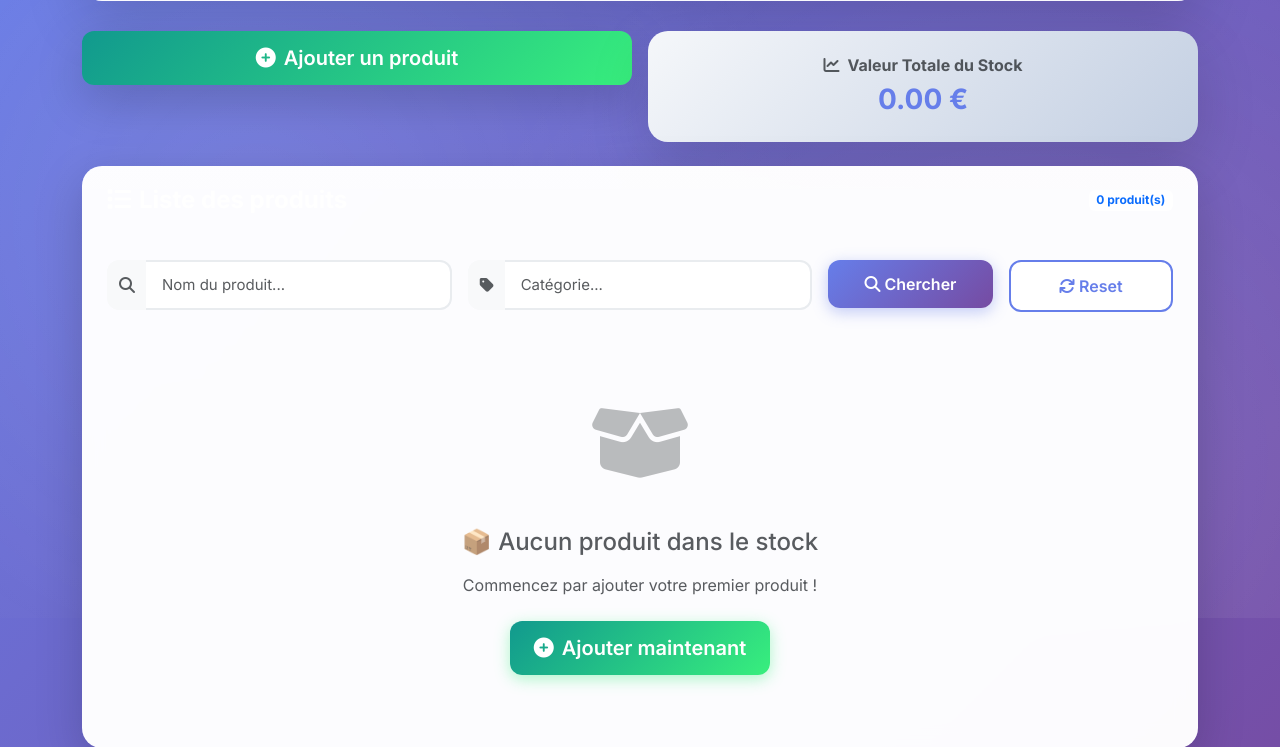
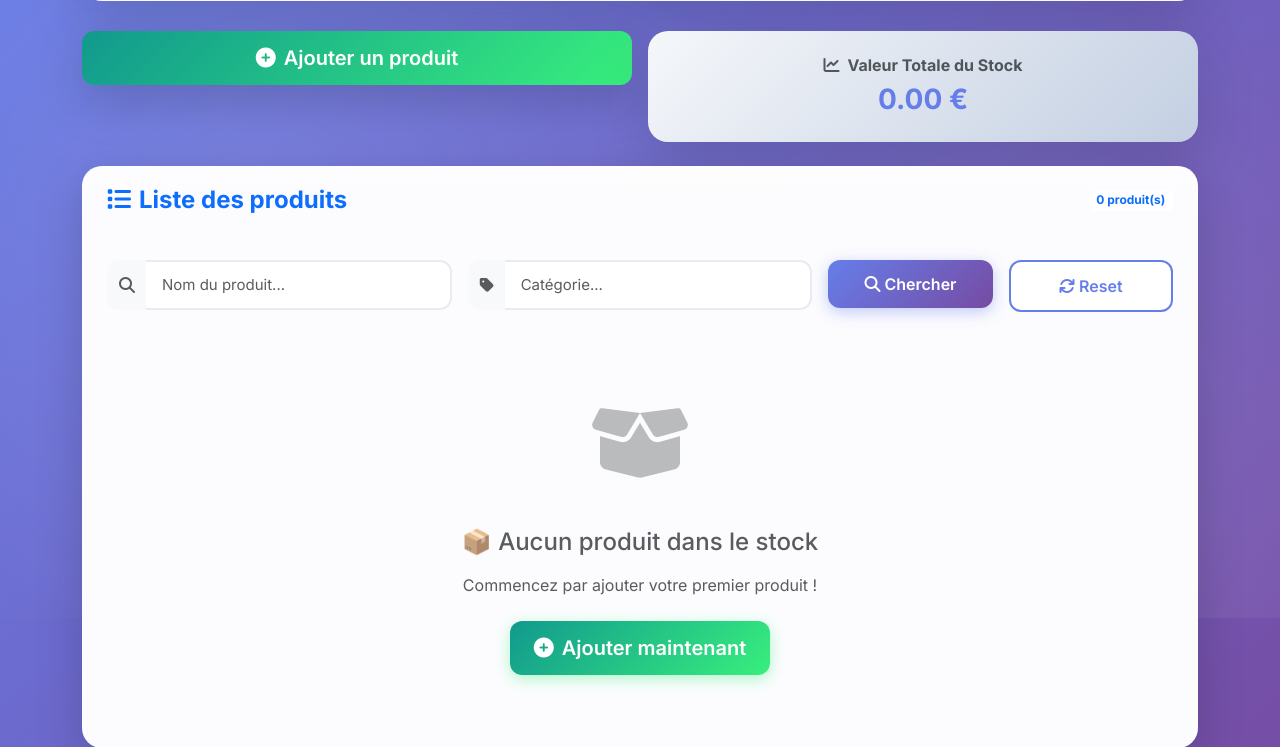
Before and after one commit to Salaheddine0201/gestion-stock-flask, a Flask app: page / in a window 1280 px wide. Shown: the part 182-929 px from the top of the page. Run offline with Flask 3, Linux system fonts and the light colour scheme; data that the repository does not hold is empty.

Commit message:
style: header text-primary pour meilleure lisibilité

```diff
--- a/templates/index.html
+++ b/templates/index.html
@@ -55,7 +55,7 @@
 
 <!-- Tableau des produits -->
 <div class="card shadow-lg">
-    <div class="card-header bg-gradient text-white">
+    <div class="card-header bg-gradient text-primary">
         <div class="d-flex justify-content-between align-items-center">
             <h4 class="mb-0 fw-bold">
                 <i class="fas fa-list me-2"></i>Liste des produits
```
